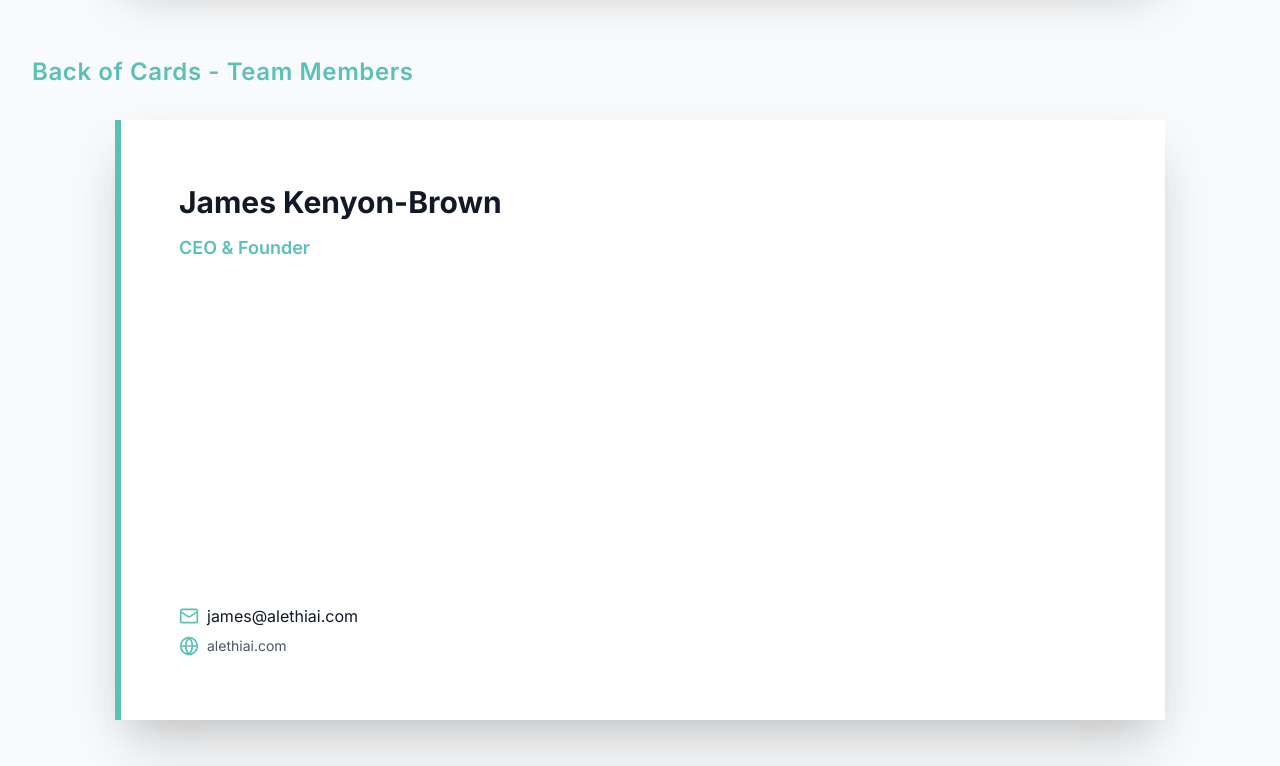
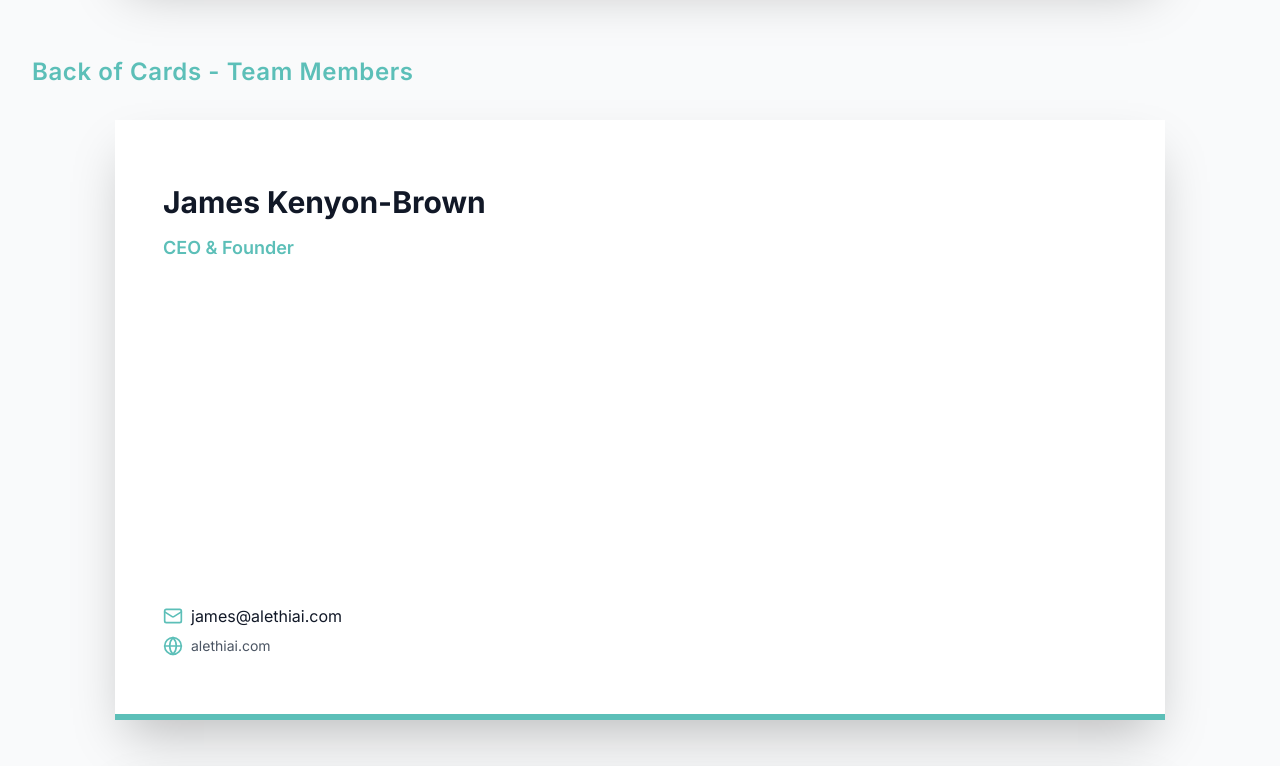
Before and after one commit to arnab-design/alethi-business-cards, a React (Vite) app: page / in a window 1280 px wide. Shown: the part 900-1666 px from the top of the page. Built offline with nearby package versions, Linux system fonts and the light colour scheme.

Commit message:
Move green accent line to bottom of business card back

```diff
--- a/src/App.jsx
+++ b/src/App.jsx
@@ -68,11 +68,11 @@ const CardFront = () => {
 const CardBack = ({ member }) => {
   return (
     <div className="relative bg-white shadow-2xl overflow-hidden" style={{ width: '1050px', height: '600px' }}>
-      {/* Vertical Teal Accent Strip */}
-      <div className="absolute left-0 top-0 bottom-0 w-1.5 bg-assurance-teal"></div>
+      {/* Horizontal Teal Accent Strip */}
+      <div className="absolute left-0 right-0 bottom-0 h-1.5 bg-assurance-teal"></div>
 
       {/* Content Area */}
-      <div className="absolute inset-0 flex flex-col justify-between pl-16 pr-12 py-16">
+      <div className="absolute inset-0 flex flex-col justify-between pl-12 pr-12 py-16">
         {/* Top Section - Name & Title */}
         <div className="space-y-3">
           <h2 className="text-gray-900 font-inter font-bold text-3xl leading-tight">
```
